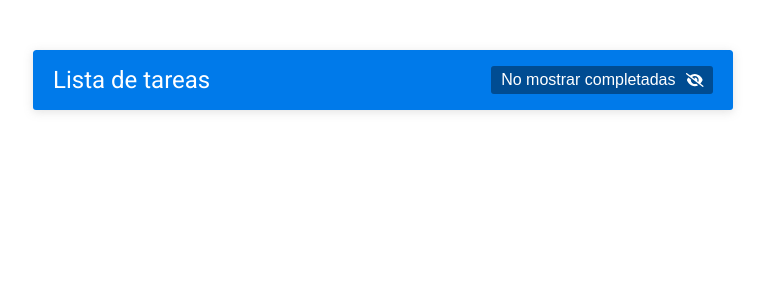
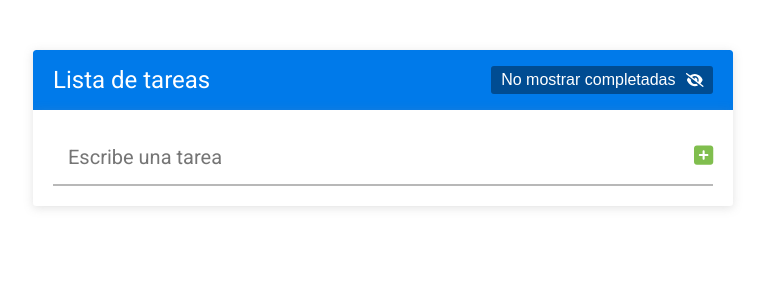
Before and after one commit to jpgonzales27/app-lista-tareas, a React (Create React App) app: page / in a window 1280 px wide. Shown: the top 300 px of the page, without its empty margins (257-1022 px from the left). Built offline with nearby package versions, Linux system fonts and the light colour scheme.

Commit message:
formulario tareas

```diff
--- a/src/App.js
+++ b/src/App.js
@@ -1,10 +1,27 @@
+import { useState } from "react";
 import "./App.css";
+import FormularioTareas from "./componentes/FormularioTareas";
 import Header from "./componentes/Header";
 
 const App = () => {
+  const [tareas, setTareas] = useState([
+    {
+      id: 1,
+      texto: "Trabajar",
+      completada: false,
+    },
+    {
+      id: 2,
+      texto: "programar",
+      completada: false,
+    },
+  ]);
+
+  console.log(tareas);
   return (
     <div className="contenedor">
       <Header />
+      <FormularioTareas tareas={tareas} setTareas={setTareas} />
     </div>
   );
 };
--- /dev/null
+++ b/src/componentes/FormularioTareas.jsx
@@ -0,0 +1,29 @@
+import React from "react";
+import { FontAwesomeIcon } from "@fortawesome/react-fontawesome";
+import { faPlusSquare } from "@fortawesome/free-solid-svg-icons";
+
+const FormularioTareas = ({ tareas, setTareas }) => {
+  const handleSubmit = (e) => {
+    e.preventDefault();
+    console.log("presionaste el boton");
+    setTareas("El nuevo estado");
+  };
+
+  return (
+    <form action="" className="formulario-tareas" onSubmit={handleSubmit}>
+      <input
+        type="text"
+        className="formulario-tareas__input"
+        placeholder="Escribe una tarea"
+      />
+      <button type="submit" className="formulario-tareas__btn">
+        <FontAwesomeIcon
+          icon={faPlusSquare}
+          className="formulario-tareas__icono-btn"
+        />
+      </button>
+    </form>
+  );
+};
+
+export default FormularioTareas;
```
